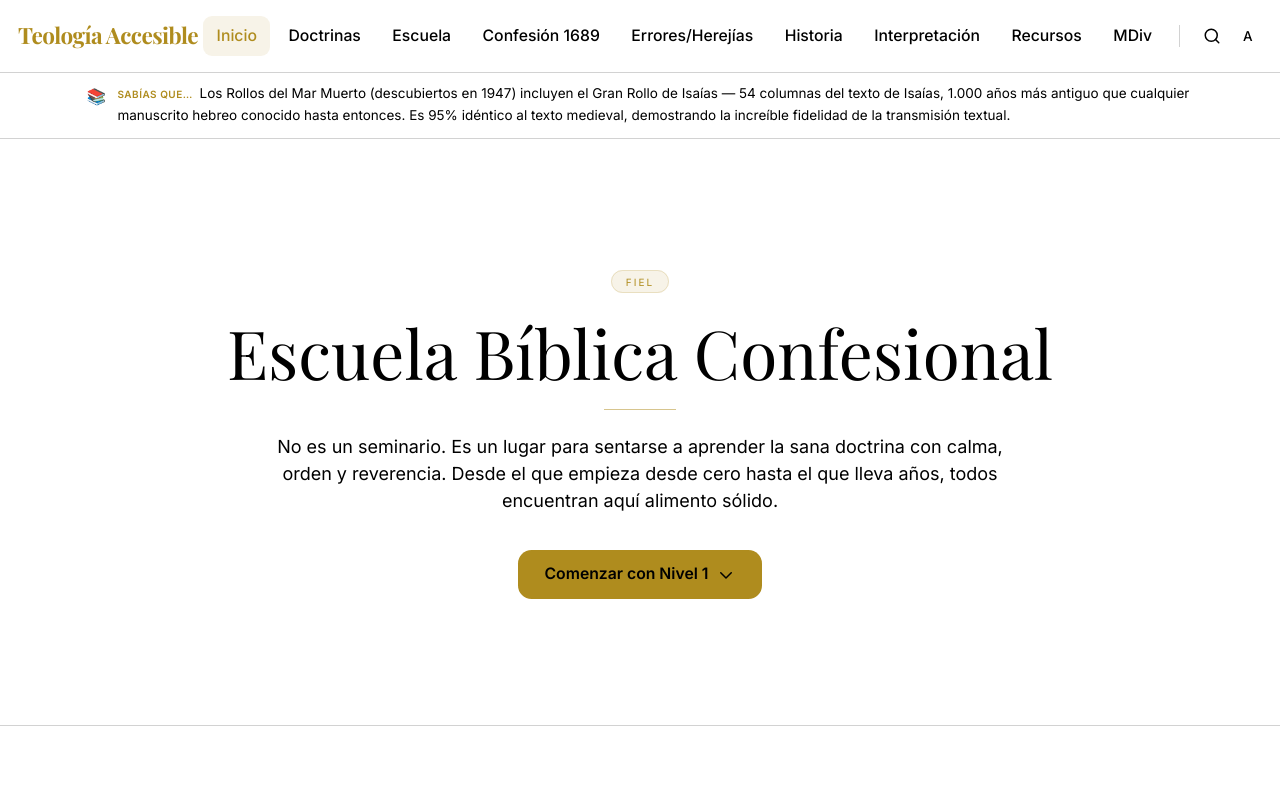
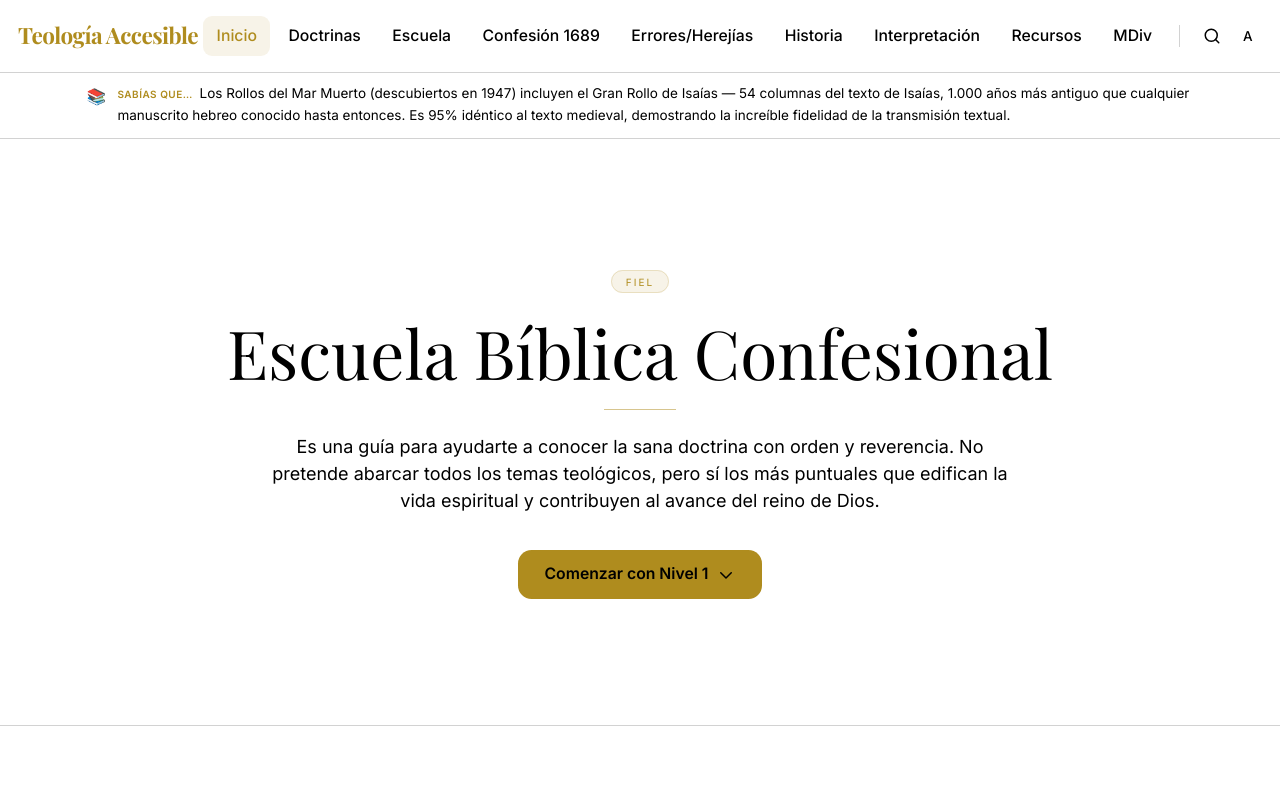
Before and after one commit to fabioledezma/teologia-bautista, a Next.js app: page /aprender in a window 1280 px wide. Shown: the top 800 px of the page. Built offline with nearby package versions, Linux system fonts and the light colour scheme; a web font is replaced by a local one.

Commit message:
refine hero intro: guía de sana doctrina con orden y reverencia

```diff
--- a/src/app/aprender/page.tsx
+++ b/src/app/aprender/page.tsx
@@ -221,9 +221,10 @@ export default function AprenderPage() {
           </h1>
           <div className="mx-auto w-16 h-px bg-gold/50 my-5" />
           <p className="text-text-2 text-sm md:text-base leading-relaxed max-w-2xl mx-auto">
-            No es un seminario. Es un lugar para sentarse a aprender la sana
-            doctrina con calma, orden y reverencia. Desde el que empieza desde
-            cero hasta el que lleva años, todos encuentran aquí alimento sólido.
+            Es una guía para ayudarte a conocer la sana doctrina con orden y
+            reverencia. No pretende abarcar todos los temas teológicos, pero sí
+            los más puntuales que edifican la vida espiritual y contribuyen al
+            avance del reino de Dios.
           </p>
           <div className="flex flex-wrap justify-center gap-4 mt-8">
             <a
```
